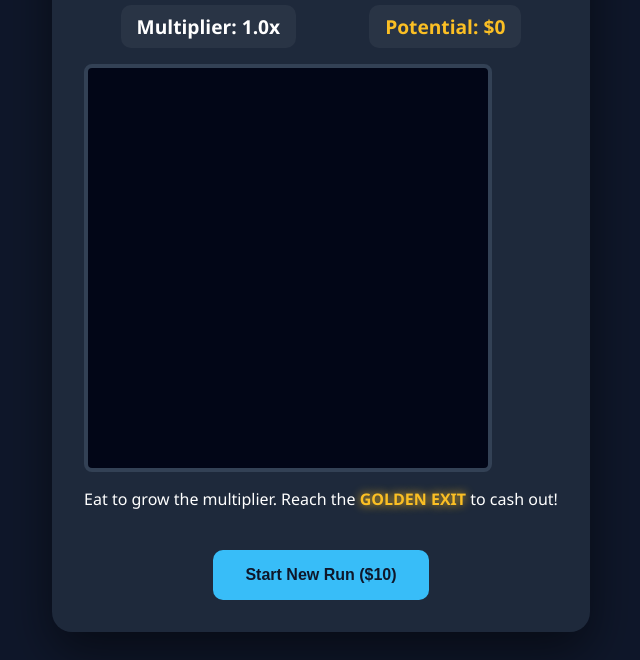
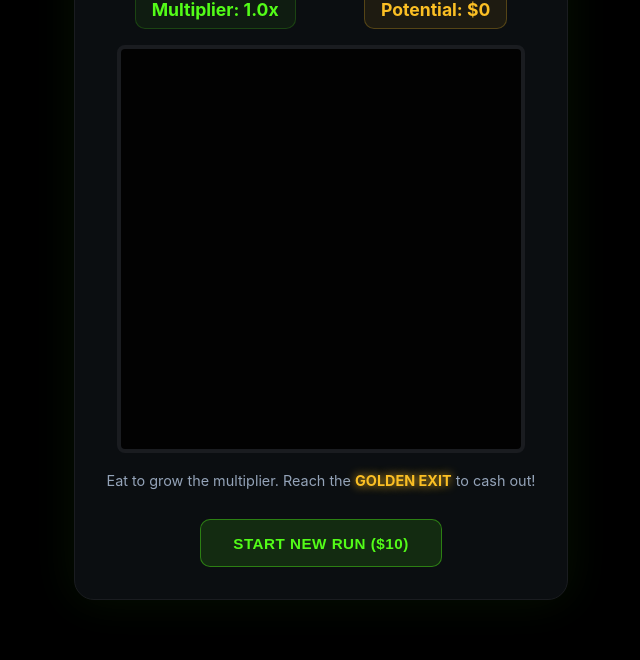
Before and after one commit to lol738/Gambling, a website: page public/snake/snake.html in a window 1280 px wide. Shown: the part 140-800 px from the top of the page, without its empty margins (319-959 px from the left). Drawn offline with nearby package versions, Linux system fonts and the light colour scheme.

Commit message:
alles hoch

```diff
--- a/public/snake/snake.css
+++ b/public/snake/snake.css
@@ -1,28 +1,36 @@
 :root {
-    --bg: #0f172a;
-    --card: #1e293b;
-    --accent: #38bdf8;
+    --bg: #000000;
+    --card: #0b0e11;
+    --accent: #53fc18;
     --gold: #fbbf24;
-    --snake: #4ade80;
+    --snake: #53fc18;
 }
 
 body {
     background-color: var(--bg);
     color: white;
-    font-family: 'Segoe UI', system-ui, sans-serif;
+    font-family: 'Inter', system-ui, sans-serif;
     display: flex;
     justify-content: center;
     align-items: center;
-    height: 100vh;
+    min-height: calc(100vh - 260px);
     margin: 0;
+    padding: 20px 0 60px;
 }
 
 .game-container {
     background: var(--card);
+    border: 1px solid #1a1c20;
     padding: 2rem;
     border-radius: 20px;
-    box-shadow: 0 20px 50px rgba(0,0,0,0.5);
+    box-shadow: 0 0 45px rgba(83,252,24,0.07), 0 20px 50px rgba(0,0,0,0.5);
     text-align: center;
+}
+
+.game-container .header h1 {
+    letter-spacing: -0.5px;
+    font-size: 1.9rem;
+    font-weight: 900;
 }
 
 .gold { color: var(--gold); }
@@ -32,34 +40,58 @@ body {
     display: flex;
     justify-content: space-around;
     margin-bottom: 1rem;
+    gap: 12px;
 }
 
 .stat-box {
-    background: rgba(255,255,255,0.05);
+    background: rgba(83,252,24,0.06);
+    border: 1px solid rgba(83,252,24,0.18);
     padding: 0.5rem 1rem;
     border-radius: 10px;
     font-weight: bold;
-    font-size: 1.2rem;
+    font-size: 1.1rem;
+    color: var(--accent);
+}
+.stat-box.gold {
+    background: rgba(251,191,36,0.08);
+    border-color: rgba(251,191,36,0.25);
+    color: var(--gold);
+}
+.stat-box.profit-glow {
+    box-shadow: 0 0 18px rgba(251,191,36,0.35);
 }
 
-canvas {
-    border: 4px solid #334155;
+canvas#gameCanvas {
+    border: 4px solid #1a1c20;
     border-radius: 8px;
-    background: #020617;
+    background: #020202;
     display: block;
+    margin: 0 auto;
 }
 
-button {
-    margin-top: 1.5rem;
-    padding: 1rem 2rem;
-    font-size: 1rem;
-    font-weight: bold;
-    border: none;
-    border-radius: 10px;
-    background: var(--accent);
-    color: var(--bg);
-    cursor: pointer;
-    transition: transform 0.2s;
+.instructions p {
+    color: #94a3b8;
+    font-size: 0.9rem;
+    margin-top: 1.2rem;
 }
 
-button:hover { transform: scale(1.05); }
+button#startBtn {
+    margin-top: 1rem;
+    padding: 0.9rem 2rem;
+    font-size: 0.95rem;
+    font-weight: 800;
+    letter-spacing: 0.5px;
+    text-transform: uppercase;
+    border: 1px solid rgba(83,252,24,0.4);
+    border-radius: 10px;
+    background: rgba(83,252,24,0.12);
+    color: var(--accent);
+    cursor: pointer;
+    transition: background 0.2s, box-shadow 0.2s, transform 0.15s;
+}
+
+button#startBtn:hover {
+    background: rgba(83,252,24,0.22);
+    box-shadow: 0 0 25px rgba(83,252,24,0.25);
+    transform: translateY(-2px);
+}
--- a/public/snake/snake.js
+++ b/public/snake/snake.js
@@ -97,7 +97,7 @@ function draw() {
     // Snake
     ctx.shadowBlur = 0;
     snake.forEach((part, index) => {
-        ctx.fillStyle = index === 0 ? "#4ade80" : "#166534";
+        ctx.fillStyle = index === 0 ? "#53fc18" : "#1a6e08";
         ctx.beginPath();
         ctx.roundRect(part.x * gridSize + 1, part.y * gridSize + 1, gridSize - 2, gridSize - 2, 6);
         ctx.fill();
```
